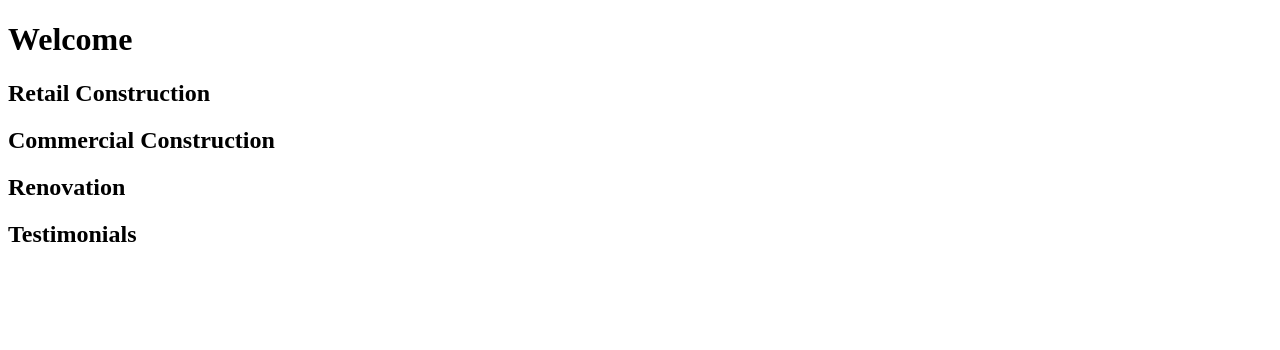
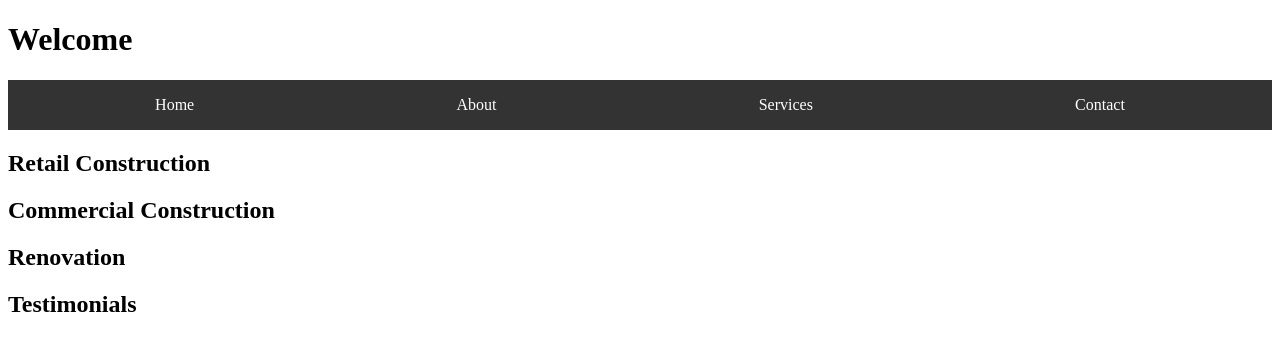
Before and after one commit to abduljseph/MyProjects, a website: page CRCweb/index.html in a window 1280 px wide. Drawn offline with Linux system fonts and the light colour scheme.

Commit message:
CRCweb.style.css index.html added code and styling

```diff
--- a/CRCweb/CRCweb.style.css
+++ b/CRCweb/CRCweb.style.css
@@ -0,0 +1,99 @@
+nav {
+
+      background-color: #333;
+
+     padding: 1rem;
+
+  }
+
+
+
+ ul {
+
+  list-style-type: none;
+
+     padding: 0;
+
+    margin: 0;
+
+      display: flex;
+
+   justify-content: space-around;
+
+  }
+
+
+
+ a {
+
+     color: white;
+
+     text-decoration: none;
+
+    font-size: 1rem;
+
+  }
+
+  nav {
+
+    position: sticky;
+
+    top: 0;
+
+    z-index: 100;
+
+}
+.dropdown {
+
+    position: relative;
+
+      display: inline-block;
+
+  }
+
+
+
+  .dropdown-content {
+
+      display: none;
+
+      position: absolute;
+
+     background-color: #333;
+
+    min-width: 160px;
+
+  }
+
+
+
+  .dropdown:hover .dropdown-content {
+
+     display: block;
+
+  }
+
+
+
+
+   a:hover {
+
+       color: #ddd;
+
+    }
+
+
+
+     a:active {
+
+       color: #aaa;
+
+    }
+
+
+
+  a {
+
+       transition: color 0.3s ease;
+
+    }
--- a/CRCweb/index.html
+++ b/CRCweb/index.html
@@ -8,6 +8,24 @@
 </head>
 
 <header><h1>Welcome</h1></header>
+
+<nav>
+
+  <ul>
+
+      <li><a href="#">Home</a></li>
+
+      <li><a href="#">About</a></li>
+
+      <li><a href="#">Services</a></li>
+
+      <li><a href="#">Contact</a></li>
+
+  </ul>
+
+</nav>
+
+
 
 
 
```
